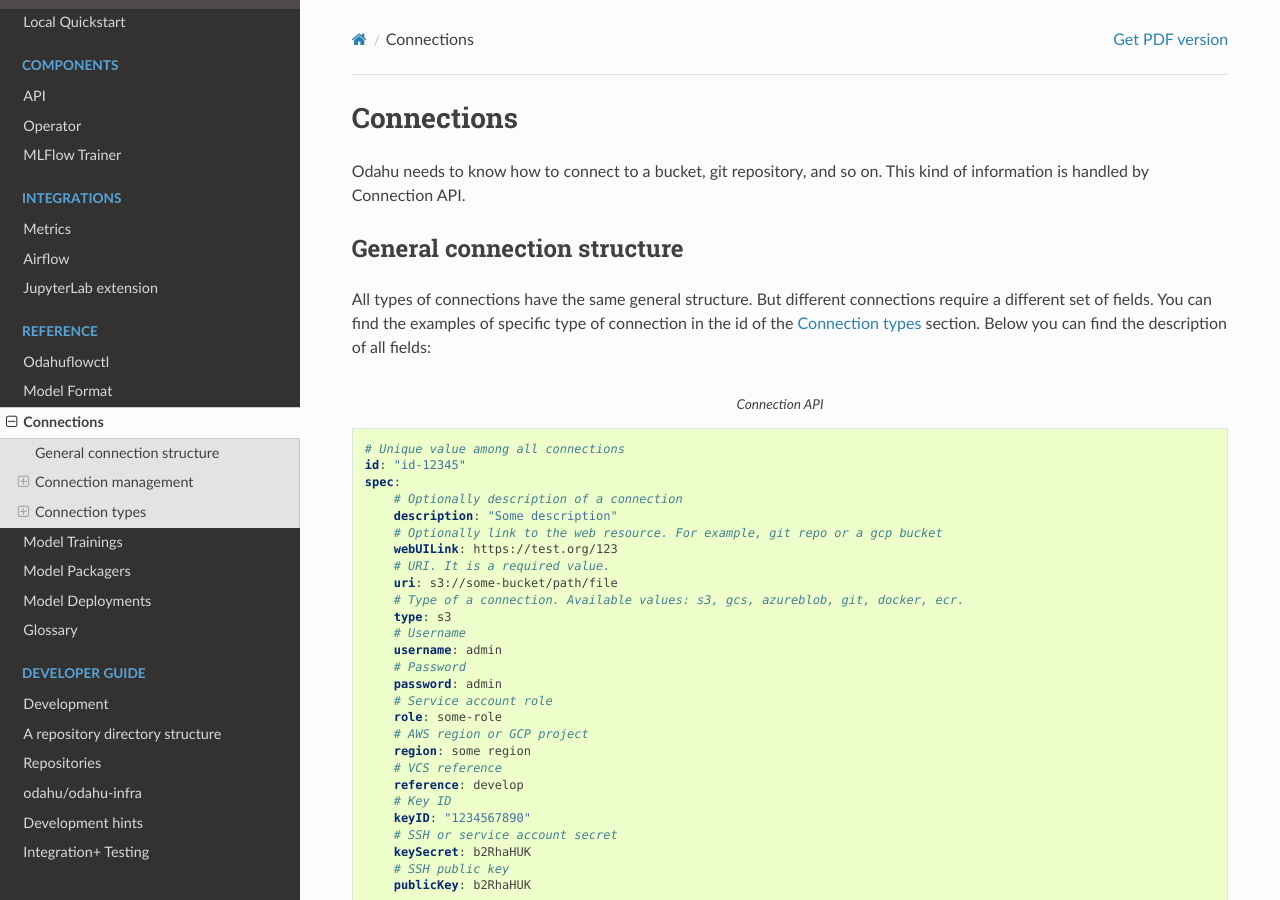
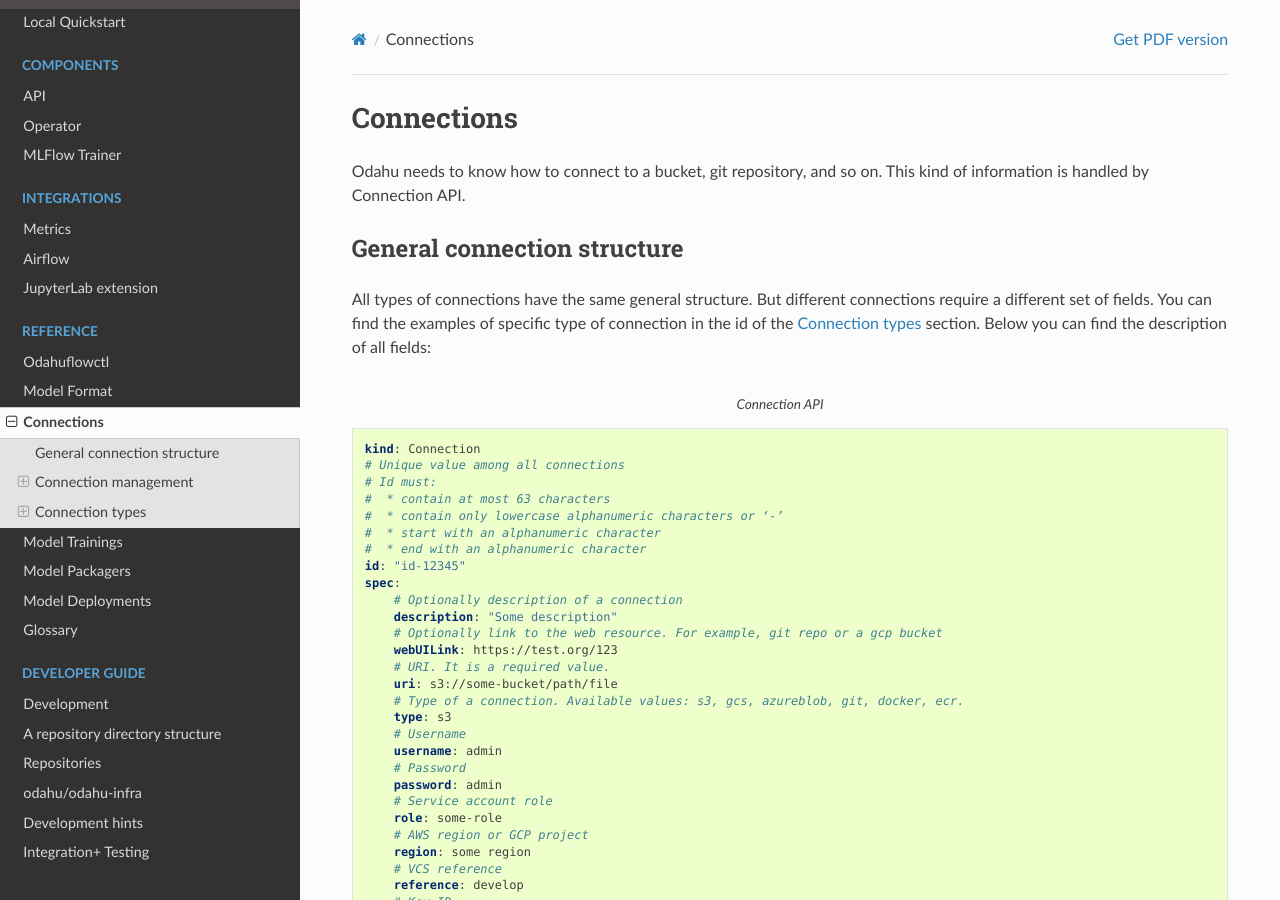
Before and after one commit to odahu/odahu-docs, a Sphinx documentation site: the page built from source/ref_connections.rst, in a window 1280 px wide and 900 px high. Built offline with Sphinx 7.4.7 and the Read the Docs theme 2.0.0, drawn with Linux system fonts in a browser that asks for light colours; formulas are drawn with MathJax 3.

Commit message:
[fix] Described the ID restrictions

```diff
--- a/source/ref_connections.rst
+++ b/source/ref_connections.rst
@@ -18,7 +18,13 @@
     :caption: Connection API
     :name: Connection API file
 
+    kind: Connection
     # Unique value among all connections
+    # Id must:
+    #  * contain at most 63 characters
+    #  * contain only lowercase alphanumeric characters or ‘-’
+    #  * start with an alphanumeric character
+    #  * end with an alphanumeric character
     id: "id-12345"
     spec:
         # Optionally description of a connection
--- a/source/ref_deployments.rst
+++ b/source/ref_deployments.rst
@@ -19,6 +19,11 @@
 
     kind: ModelDeployment
     # Some unique value among all deployments
+    # Id must:
+    #  * contain at most 63 characters
+    #  * contain only lowercase alphanumeric characters or ‘-’
+    #  * start with an alphanumeric character
+    #  * end with an alphanumeric character
     id: wine-12345
     spec:
         # Model image is required value. Change it
--- a/source/ref_packagers.rst
+++ b/source/ref_packagers.rst
@@ -42,7 +42,13 @@
     :caption: Packager API
     :name: Packager API file
 
+    kind: ModelPackaging
     # Unique value among all packagers
+    # Id must:
+    #  * contain at most 63 characters
+    #  * contain only lowercase alphanumeric characters or ‘-’
+    #  * start with an alphanumeric character
+    #  * end with an alphanumeric character
     id: "id-12345"
     spec:
         # Type of a packager. Available values: docker-rest, docker-cli.
--- a/source/ref_trainings.rst
+++ b/source/ref_trainings.rst
@@ -19,6 +19,11 @@
 
     kind: ModelTraining
     # Some unique value among all trainings. if not, the training with the same name will be overwritten.
+    # Id must:
+    #  * contain at most 63 characters
+    #  * contain only lowercase alphanumeric characters or ‘-’
+    #  * start with an alphanumeric character
+    #  * end with an alphanumeric character
     id: wine-12345
     spec:
       model:
```
